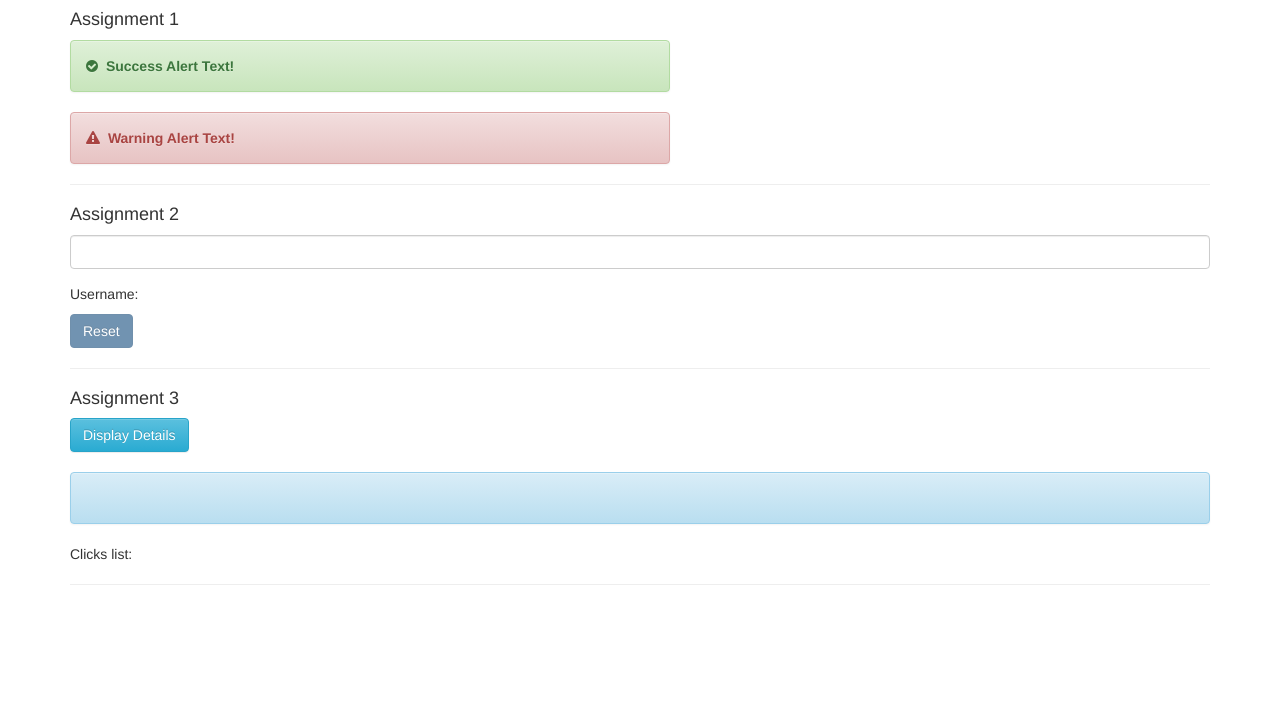
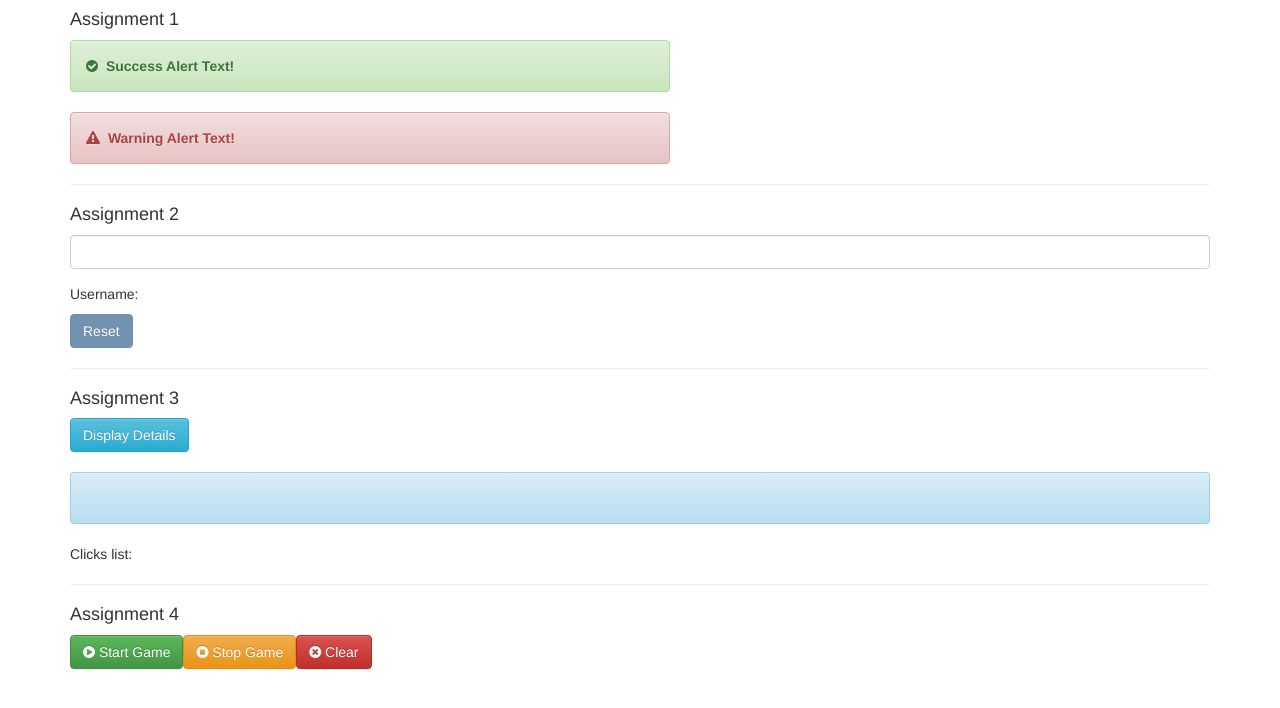
Before and after one commit to FrancescoBorzi/ng-exercises, an Angular app: page / in a window 1280 px wide. Shown: the top 708 px of the page. Built offline with nearby package versions, Linux system fonts and the light colour scheme.

Commit message:
Assignment 4

```diff
--- a/src/app/app.component.html
+++ b/src/app/app.component.html
@@ -9,4 +9,7 @@
   <h4>Assignment 3</h4>
   <app-assignment3></app-assignment3>
   <hr>
+  <h4>Assignment 4</h4>
+  <app-assignment4></app-assignment4>
+  <hr>
 </div>
--- a/src/app/app.module.ts
+++ b/src/app/app.module.ts
@@ -7,6 +7,7 @@ import { AppComponent } from './app.component';
 import { Assignment1Module } from './assignment1/assignment1.module';
 import { Assignment2Module } from './assignment2/assignment2.module';
 import { Assignment3Module } from './assignment3/assignment3.module';
+import { Assignment4Module } from './assignment4/assignment4.module';
 
 @NgModule({
   declarations: [
@@ -18,7 +19,8 @@ import { Assignment3Module } from './assignment3/assignment3.module';
     HttpModule,
     Assignment1Module,
     Assignment2Module,
-    Assignment3Module
+    Assignment3Module,
+    Assignment4Module
   ],
   providers: [],
   bootstrap: [AppComponent]
--- /dev/null
+++ b/src/app/assignment4/assignment4.component.html
@@ -0,0 +1,12 @@
+<app-game-control
+  (numberEmitted)="onNumberEmitted($event)"
+  (clear)="numbers = []"></app-game-control>
+<br><br>
+<ul>
+  <li *ngFor="let number of numbers">
+    <app-even *ngIf="number % 2 === 0; else elseBlock" [number]="number"></app-even>
+    <ng-template #elseBlock>
+      <app-odd [number]="number"></app-odd>
+    </ng-template>
+  </li>
+</ul>
--- /dev/null
+++ b/src/app/assignment4/assignment4.component.ts
@@ -0,0 +1,20 @@
+import { Component, OnInit } from '@angular/core';
+
+@Component({
+  selector: 'app-assignment4',
+  templateUrl: './assignment4.component.html',
+  styleUrls: ['./assignment4.component.css']
+})
+export class Assignment4Component implements OnInit {
+
+  numbers: number[] = [];
+
+  constructor() { }
+
+  ngOnInit() {
+  }
+
+  onNumberEmitted($event: number) {
+    this.numbers.push($event);
+  }
+}
--- /dev/null
+++ b/src/app/assignment4/even.component.ts
@@ -0,0 +1,16 @@
+import {Component, Input, OnInit} from '@angular/core';
+
+@Component({
+  selector: 'app-even',
+  template: `<p> EVEN - <strong>{{ number }}</strong> </p>`,
+  styles: ['p { color: green; }']
+})
+export class EvenComponent implements OnInit {
+  @Input() number: number;
+
+  constructor() { }
+
+  ngOnInit() {
+  }
+
+}
--- /dev/null
+++ b/src/app/assignment4/game-control.component.html
@@ -0,0 +1,9 @@
+<button class="btn btn-success" (click)="onStartGame()">
+  <i class="fa fa-play-circle" aria-hidden="true"></i> Start Game
+</button>
+<button class="btn btn-warning" (click)="onStopGame()">
+  <i class="fa fa-stop-circle" aria-hidden="true"></i> Stop Game
+</button>
+<button class="btn btn-danger" (click)="onClear()">
+  <i class="fa fa-times-circle" aria-hidden="true"></i> Clear
+</button>
--- /dev/null
+++ b/src/app/assignment4/game-control.component.ts
@@ -0,0 +1,33 @@
+import {Component, EventEmitter, OnInit, Output} from '@angular/core';
+
+@Component({
+  selector: 'app-game-control',
+  templateUrl: './game-control.component.html',
+  styleUrls: ['./game-control.component.css']
+})
+export class GameControlComponent implements OnInit {
+  @Output() numberEmitted = new EventEmitter<number>();
+  @Output() clear = new EventEmitter<void>();
+  private ref;
+
+  constructor() { }
+
+  ngOnInit() {
+  }
+
+  onStartGame() {
+    this.ref = setInterval(() => {
+      this.numberEmitted.emit(
+        Math.floor((Math.random() * 10) + 1)
+      );
+    }, 1000);
+  }
+
+  onStopGame() {
+    clearInterval(this.ref);
+  }
+
+  onClear() {
+    this.clear.emit();
+  }
+}
--- /dev/null
+++ b/src/app/assignment4/odd.component.ts
@@ -0,0 +1,16 @@
+import {Component, Input, OnInit} from '@angular/core';
+
+@Component({
+  selector: 'app-odd',
+  template: `<p> ODD - <strong>{{ number }}</strong> </p>`,
+  styles: ['p { color: darkorange; }']
+})
+export class OddComponent implements OnInit {
+  @Input() number: number;
+
+  constructor() { }
+
+  ngOnInit() {
+  }
+
+}
```
Also changed, not shown: src/app/assignment4/assignment4.module.ts (added, +17 -0 lines), src/app/assignment4/README.md (added), src/app/assignment4/assignment4.component.css (added), src/app/assignment4/game-control.component.css (added).
